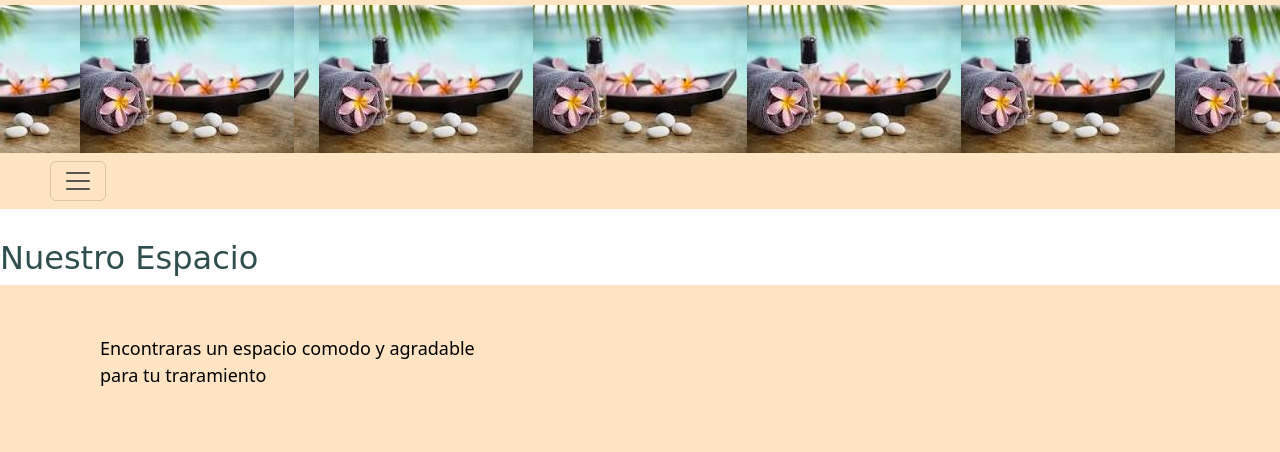
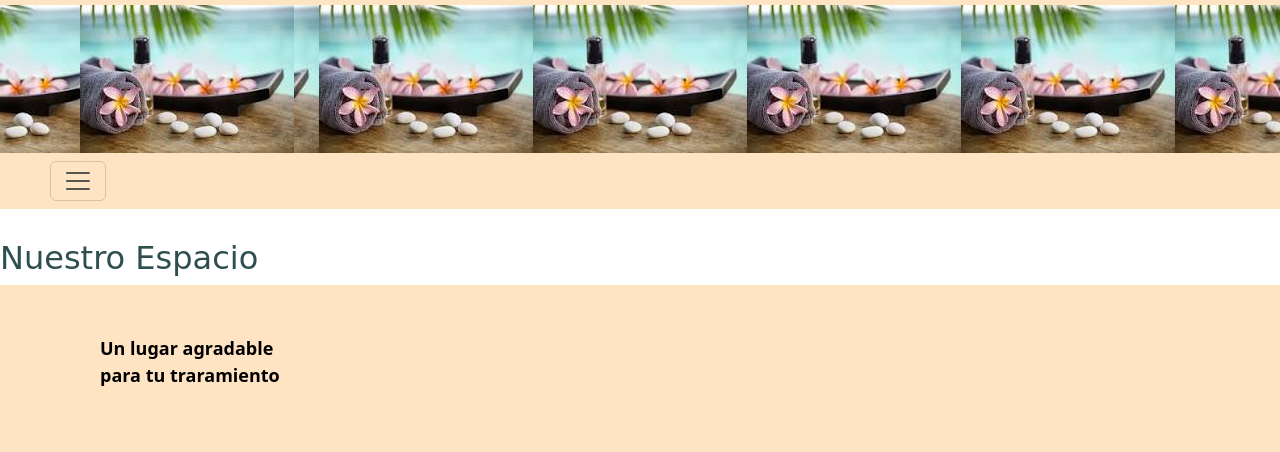
Before and after one commit to mariacortizo/pf-masajes, a website: page index.html in a window 1280 px wide. Shown: the part 302-754 px from the top of the page. Drawn offline with nearby package versions, Linux system fonts and the light colour scheme.

Commit message:
modifique index

```diff
--- a/index.html
+++ b/index.html
@@ -99,8 +99,8 @@
     <h2> Nuestro Espacio</h2>
   </div>
     <section w-100 >
-      <p class="espacio1"> Encontraras un espacio comodo y agradable <br>
-      para tu traramiento</p>
+      <p class="espacio1"><b> Un lugar agradable <br>
+      para tu traramiento</b> </p>
 
     <img class="espacio-img" src="asests/nuestro-espacio.jpg"  alt="mi-espacio">
 
--- a/scss/_principal.scss
+++ b/scss/_principal.scss
@@ -15,7 +15,7 @@ section{ margin-left: 100px;
            padding-top: 50px;
            padding-right:  180px;}
 
-.estilo{ text-decoration: none;}
+.estilo{ text-decoration: none;font-family: cursive;}
 
 .espacio{
      color: darkslategrey;
```
